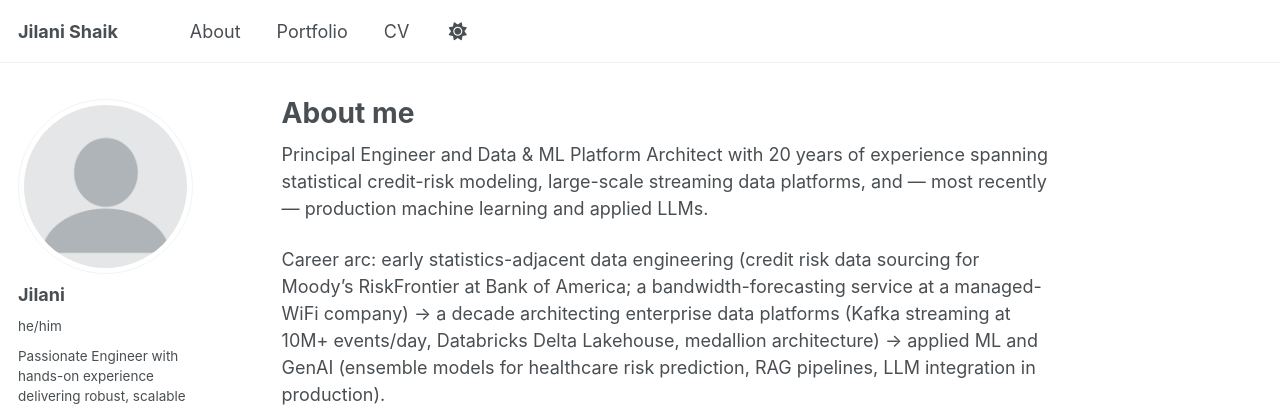
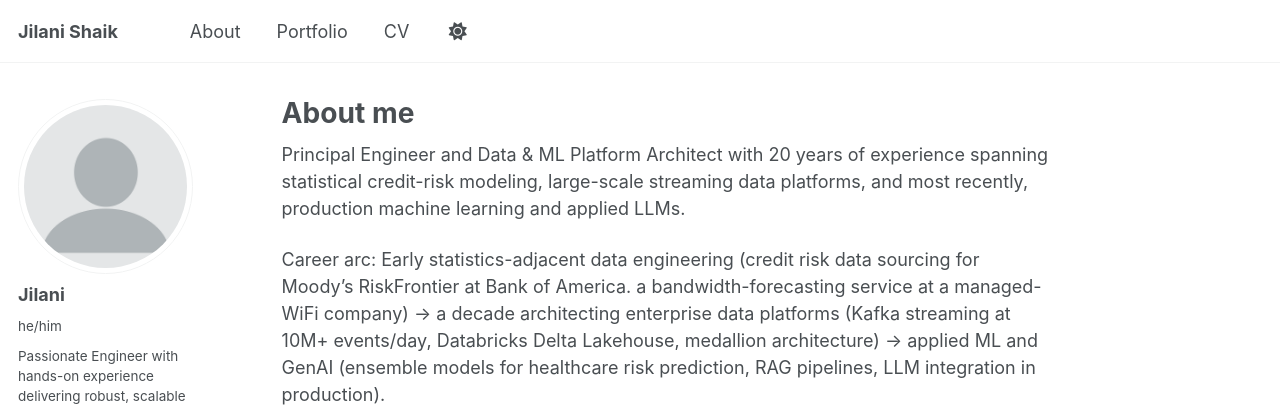
Before and after one commit to jilani20/jilani20.github.io, a Jekyll site: the page built from _pages/about.md, in a window 1280 px wide and 1210 px high. Shown: the top 407 px of the window. Built offline with Jekyll 4.4.1, drawn with Linux system fonts in a browser that asks for light colours; a script that is not in the unit is left out.

Commit message:
Update about.md

```diff
--- a/_pages/about.md
+++ b/_pages/about.md
@@ -8,9 +8,13 @@ redirect_from:
 ---
 
 
-Principal Engineer and Data & ML Platform Architect with 20 years of experience spanning statistical credit-risk modeling, large-scale streaming data platforms, and — most recently — production machine learning and applied LLMs.
+Principal Engineer and Data & ML Platform Architect with 20 years of experience spanning statistical credit-risk modeling, large-scale streaming data platforms, and most recently, production machine learning and applied LLMs.
 
-Career arc: early statistics-adjacent data engineering (credit risk data sourcing for Moody's RiskFrontier at Bank of America; a bandwidth-forecasting service at a managed-WiFi company) → a decade architecting enterprise data platforms (Kafka streaming at 10M+ events/day, Databricks Delta Lakehouse, medallion architecture) → applied ML and GenAI (ensemble models for healthcare risk prediction, RAG pipelines, LLM integration in production).
+Career arc:
+Early statistics-adjacent data engineering (credit risk data sourcing for Moody's RiskFrontier at Bank of America.
+a bandwidth-forecasting service at a managed-WiFi company)
+→ a decade architecting enterprise data platforms (Kafka streaming at 10M+ events/day, Databricks Delta Lakehouse, medallion architecture)
+→ applied ML and GenAI (ensemble models for healthcare risk prediction, RAG pipelines, LLM integration in production).
 
 ### Quick links
 
```
